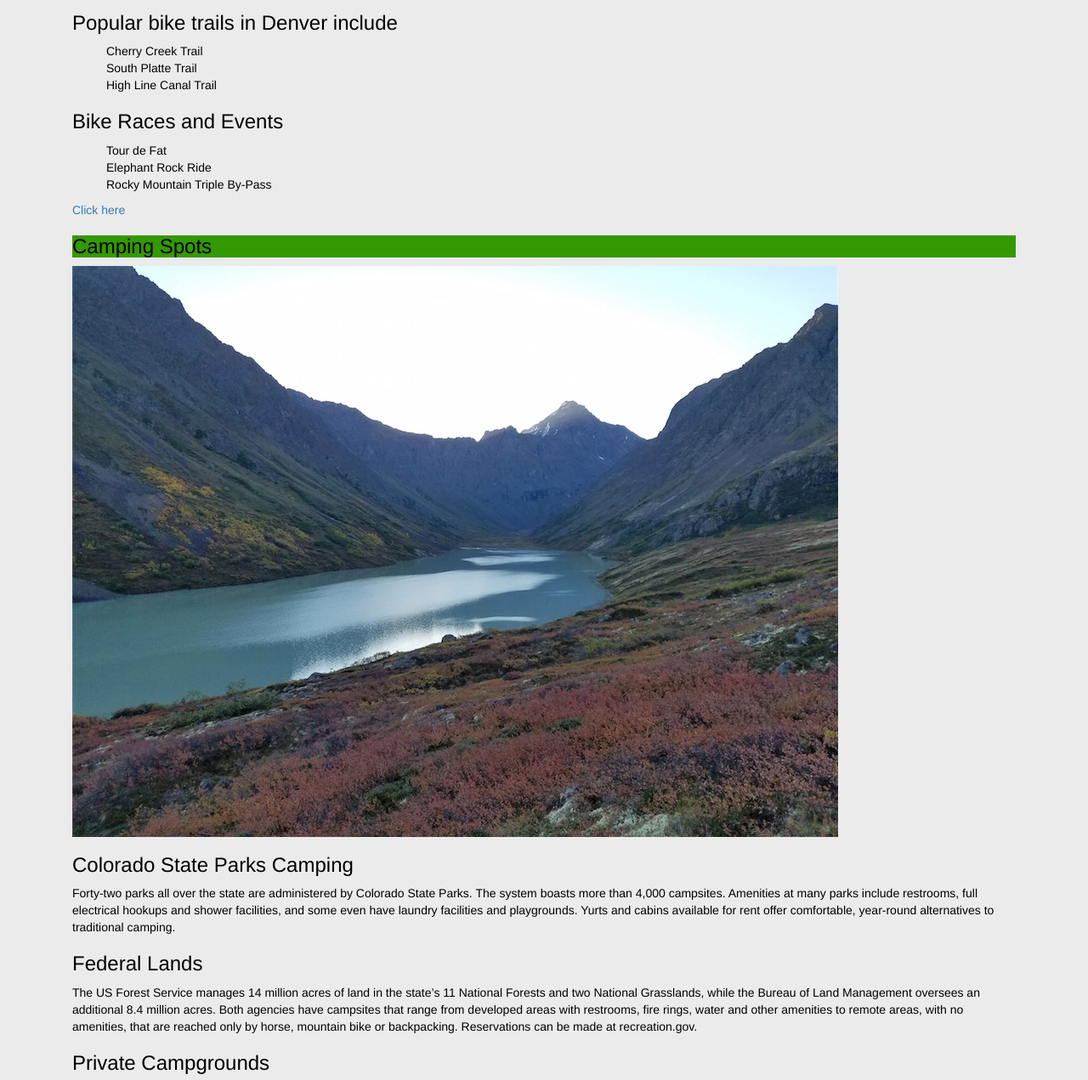
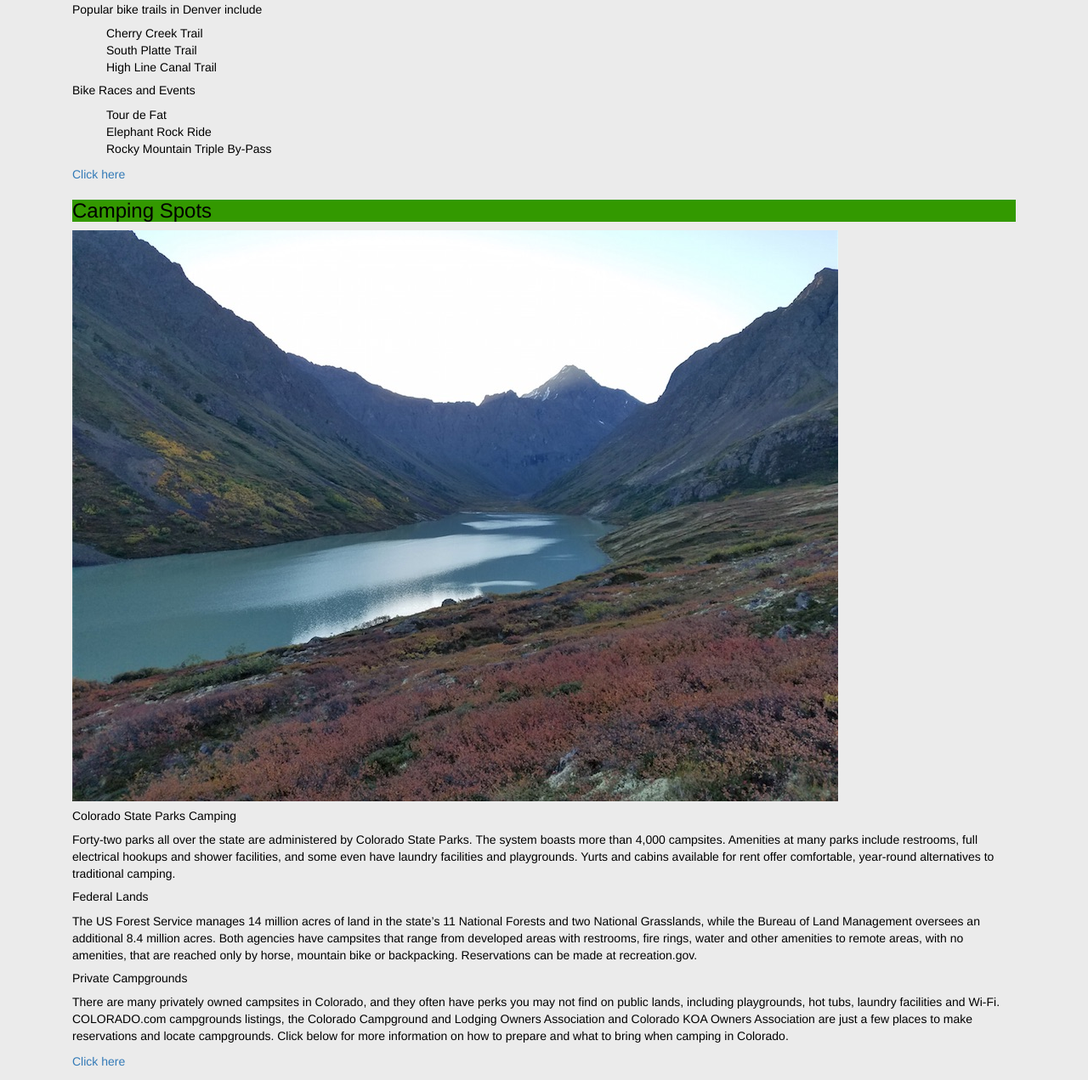
Before and after one commit to pjstan/weekend-fun, a plain HTML site: page index.html in a window 1280 px wide. Shown: the part 1219-2490 px from the top of the page at 85% size. Drawn offline with nearby package versions, Linux system fonts and the light colour scheme.

Commit message:
Changed Heading Tags
Updating heading tags on main (index.html) page

```diff
--- a/index.html
+++ b/index.html
@@ -50,14 +50,14 @@
                 <p>With over 300 days of sunshine a year, Colorado is the perfect place for a biker of any kind (mountain bike or road bike). The weather is always optimal for a bike ride of any kind, and accomodates all skill levels. Denver has more than
                     85 miles of bike trails for riders to take advantage of and many more mountain bike trails in the surrounding area if you are looking for a fun weekend thrill.</p>
 
-                <h3>Popular bike trails in Denver include</h3>
+                <h5>Popular bike trails in Denver include</h5>
                 <ul>
                     <li>Cherry Creek Trail</li>
                     <li>South Platte Trail</li>
                     <li>High Line Canal Trail</li>
                 </ul>
 
-                <h3>Bike Races and Events</h3>
+                <h5>Bike Races and Events</h5>
                 <ul>
                     <li>Tour de Fat</li>
                     <li>Elephant Rock Ride</li>
@@ -72,14 +72,14 @@
                 <h3 class="green" id="Camping">Camping Spots</h3>
                 <img src="images/camping-image.jpg" alt="camping-image" id="camping-image">
 
-                <h3>Colorado State Parks Camping</h3>
+                <h5>Colorado State Parks Camping</h5>
                 <p>Forty-two parks all over the state are administered by Colorado State Parks. The system boasts more than 4,000 campsites. Amenities at many parks include restrooms, full electrical hookups and shower facilities, and some even have laundry facilities and playgrounds. Yurts and cabins available for rent offer comfortable, year-round alternatives to traditional camping.</p>
 
-                <h3>Federal Lands</h3>
+                <h5>Federal Lands</h5>
                 <p>The US Forest Service manages 14 million acres of land in the state’s 11 National Forests and two National Grasslands, while the Bureau of Land Management oversees an additional 8.4 million acres. Both agencies have campsites that range
                 from developed areas with restrooms, fire rings, water and other amenities to remote areas, with no amenities, that are reached only by horse, mountain bike or backpacking. Reservations can be made at recreation.gov.</p>
 
-                <h3>Private Campgrounds</h3>
+                <h5>Private Campgrounds</h5>
                 <p>There are many privately owned campsites in Colorado, and they often have perks you may not find on public lands, including playgrounds, hot tubs, laundry facilities and Wi-Fi. COLORADO.com campgrounds listings, the Colorado Campground and Lodging Owners Association and Colorado KOA Owners Association are just a few places to make reservations and locate campgrounds. Click below for more information on how to prepare and what to bring when camping in Colorado.</p>
                 <a href="camp.html">Click here</a>
             </div>
@@ -92,7 +92,7 @@
 
                 <p>More than 10 percent of the nation’s craft breweries can be found in Colorado, which is quite an impressive statistic given that the state is home to less than 2 percent of the country’s population. Colorado is home to nearly 230 established
                     breweries.</p>
-                <h3>Notable breweries</h3>
+                <h5>Notable breweries</h5>
                 <ul>
                     <li>New Belgium Brewing Company </li>
                     <li>Odell Brewing Company</li>
```
